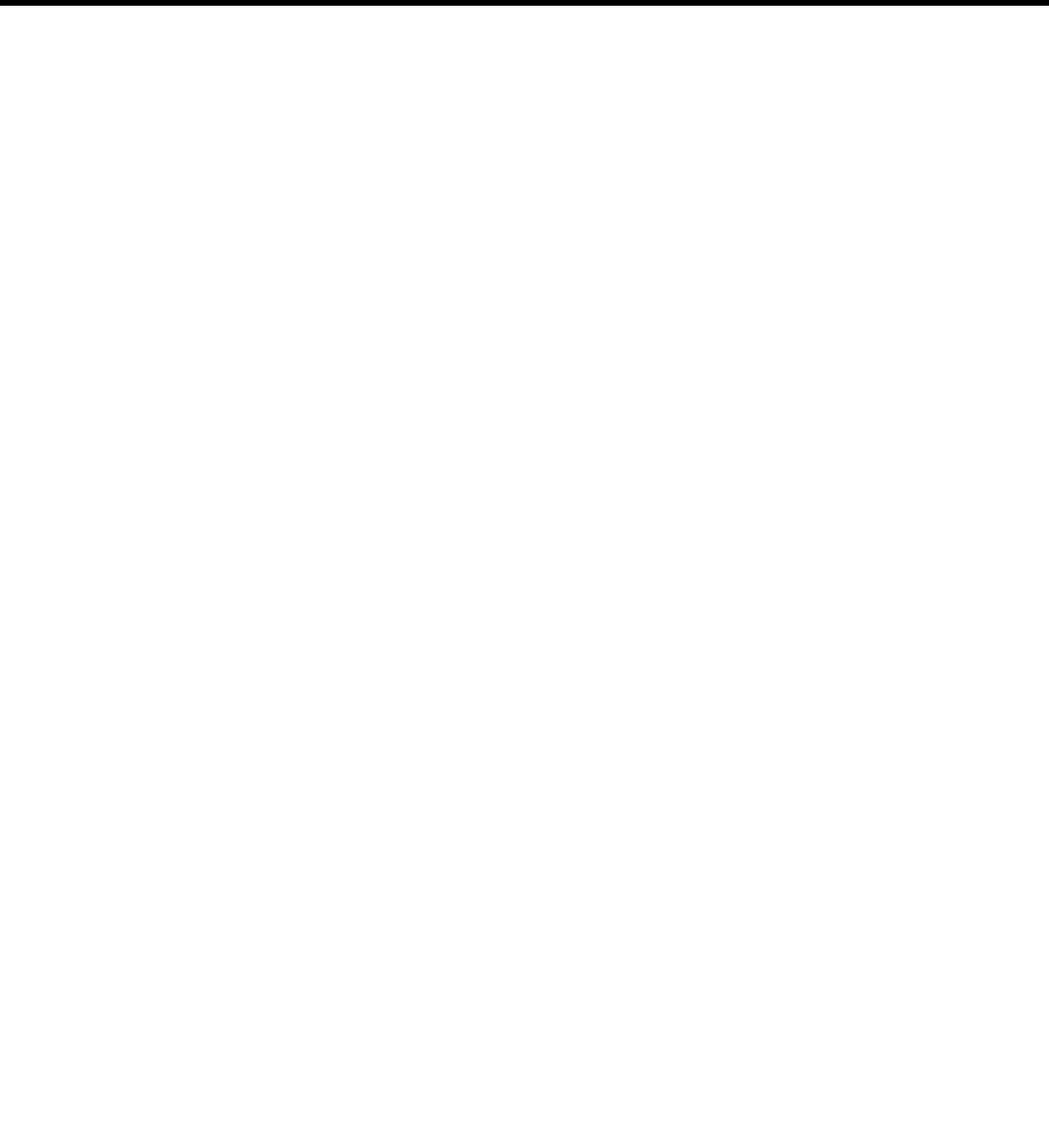
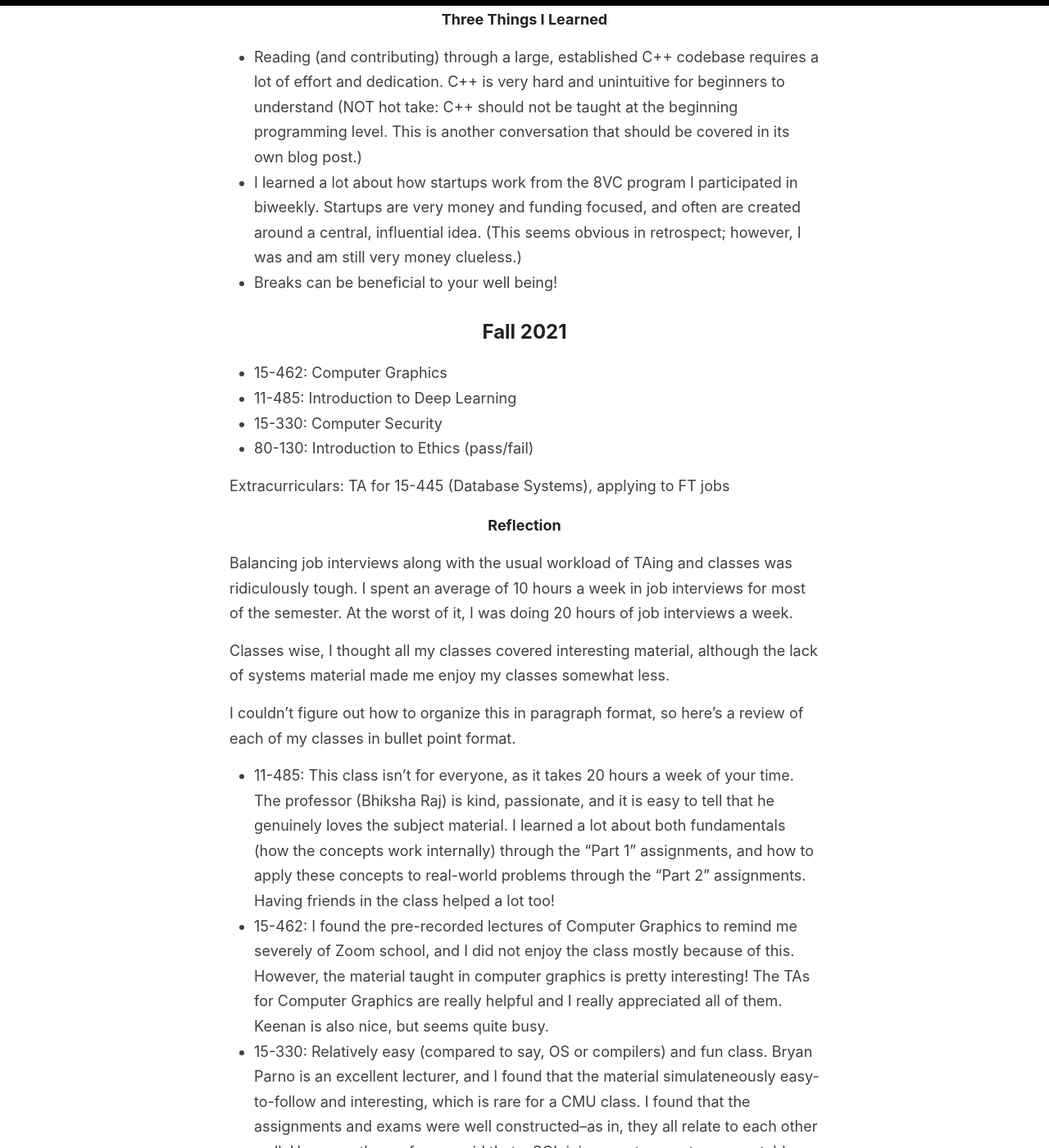
Before and after one commit to abigalekim/old_website, a Jekyll site: the page built from _pages/courses.md, in a window 1280 px wide and 1400 px high, scrolled down 7474 px. Shown: the whole window at 82% size. Built offline with Jekyll 4.4.1, drawn with Linux system fonts in a browser that asks for light colours; some of the changed text lies outside the part shown.

Commit message:
s21, m21, f21

```diff
--- a/_pages/courses.md
+++ b/_pages/courses.md
@@ -3,6 +3,13 @@ layout: page
 title: CMU Course Reflections
 permalink: /courses/
 ---
+
+My page is somewhat inspired by these pages.
+- [Wan Shen Lim](https://wanshenl.me/courses/)
+- [Frank Fan](https://weihang7.github.io/courses/)
+- [Ruiran Xun](https://ruiran.me/courses/)
+
+Typical disclaimer that opinions are mine and do not represent the opinions of my employer/college.
 
 ## Fall 2018
 - 15-122: Principles of Imperative Computation
@@ -104,3 +111,58 @@ Although I still learned a lot from my classes and from extracurricular experien
 
 This meme describes my feelings toward this semester more than any words will:
 ![](/images/wholesomememe.jpg)
+
+## Spring 2021
+- 15-539: CS Pedagogy
+- 15-745: Optimizing Compilers
+- 15-400: Research Practicum in CS
+- 15-451: Design and Analysis of Algorithms
+- 33-120: Science and Science Fiction
+
+Extracurriculars: TA for 15-213 (Introduction to Computer Systems), CMU Databases Research Group, CMU CS Education Group
+
+#### Reflection
+
+This was the most difficult semester for me, due to burnout, the pandemic, and several other life adjustments.
+
+I think a couple of classes were the highlight of this semester. Optimizing Compilers has both good teaching and well-designed assignments, and I felt like I really understood the material through the assignments and reading. I personally loved CS Pedagogy because even as an experienced teaching assistant, I felt like I was gaining a lot of hands-on, guided experience in creating materials for introductory CS students. In the class, I designed my own game (a ripoff of Bloons TD) with the aim to teach students object oriented programming paradigms, Python, and applying their previous skills to a cool project.
+
+Although 15-451 is a requirement, I thought it was a well-taught requirement, and I found both the professors to be very helpful and supportive. Professor Sleator also is incredibly memey as a person, which I found to be very entertaining in a pandemic. My review of 15-451 might be biased, as my close friend happened to be TAing the class that semester, which definitely made me enjoy 15-451 a lot more.
+
+I found research (15-400) to be quite difficult for me to do given the outstanding circumstances, and I definitely was more unsure about grad school at the time.
+
+## Summer 2021
+I took a virtual internship offer at Yugabyte on the Core team, while simultaneously working as a TA for 15-213 and participating in the 8VC Fellowship program.
+
+#### Reflection
+
+I thought the workload of my summer plans was quite high, but standard relative to previous semesters. Being productive was quite difficult this summer, mostly due to the accumulating pressure of my lack of healthy work habits and burnout.
+
+#### Three Things I Learned
+- Reading (and contributing) through a large, established C++ codebase requires a lot of effort and dedication. C++ is very hard and unintuitive for beginners to understand (NOT hot take: C++ should not be taught at the beginning programming level. This is another conversation that should be covered in its own blog post.)
+- I learned a lot about how startups work from the 8VC program I participated in biweekly. Startups are very money and funding focused, and often are created around a central, influential idea. (This seems obvious in retrospect; however, I was and am still very money clueless.)
+- Breaks can be beneficial to your well being!
+
+## Fall 2021
+- 15-462: Computer Graphics
+- 11-485: Introduction to Deep Learning
+- 15-330: Computer Security
+- 80-130: Introduction to Ethics (pass/fail)
+
+Extracurriculars: TA for 15-445 (Database Systems), applying to FT jobs
+
+#### Reflection
+
+Balancing job interviews along with the usual workload of TAing and classes was ridiculously tough. I spent an average of 10 hours a week in job interviews for most of the semester. At the worst of it, I was doing 20 hours of job interviews a week.
+
+Classes wise, I thought all my classes covered interesting material, although the lack of systems material made me enjoy my classes somewhat less.
+
+I couldn't figure out how to organize this in paragraph format, so here's a review of each of my classes in bullet point format.
+- 11-485: This class isn't for everyone, as it takes 20 hours a week of your time. The professor (Bhiksha Raj) is kind, passionate, and it is easy to tell that he genuinely loves the subject material. I learned a lot about both fundamentals (how the concepts work internally) through the "Part 1" assignments, and how to apply these concepts to real-world problems through the "Part 2" assignments. Having friends in the class helped a lot too!
+- 15-462: I found the pre-recorded lectures of Computer Graphics to remind me severely of Zoom school, and I  did not enjoy the class mostly because of this. However, the material taught in computer graphics is pretty interesting! The TAs for Computer Graphics are really helpful and I really appreciated all of them. Keenan is also nice, but seems quite busy.
+- 15-330: Relatively easy (compared to say, OS or compilers) and fun class. Bryan Parno is an excellent lecturer, and I found that the material simulateneously easy-to-follow and interesting, which is rare for a CMU class. I found that the assignments and exams were well constructed--as in, they all relate to each other well. However, the professor said that a SQL join operator creates a new table, which is explicitly false (but teaching is the art of lying, and security isn't a database systems class, so it was understandable).
+- 80-130: Ethics was honestly a really fun class, and I enjoyed discussing cool ethical theories with my classmates. As mentioned above (S20), Derrick Gray is an excellent professor, and taking another class with him was definitely worth the extra time.
+
+My last semester was somewhat defined by an unfortunate Spin scooter accident that left me unable to type or write for about a week. By far, out of all my classes, 11-485 (deep learning) was the most accommdating, and for this reason, I highly highly recommend 11-485 if you have the time for it. :^)
+
+Lastly, seeing everyone (friends, professors, my amazing academic advisor Mark Stehlik) in person was really really awesome! Office hours also returned in person this semester, and that was very enjoyable.
```
